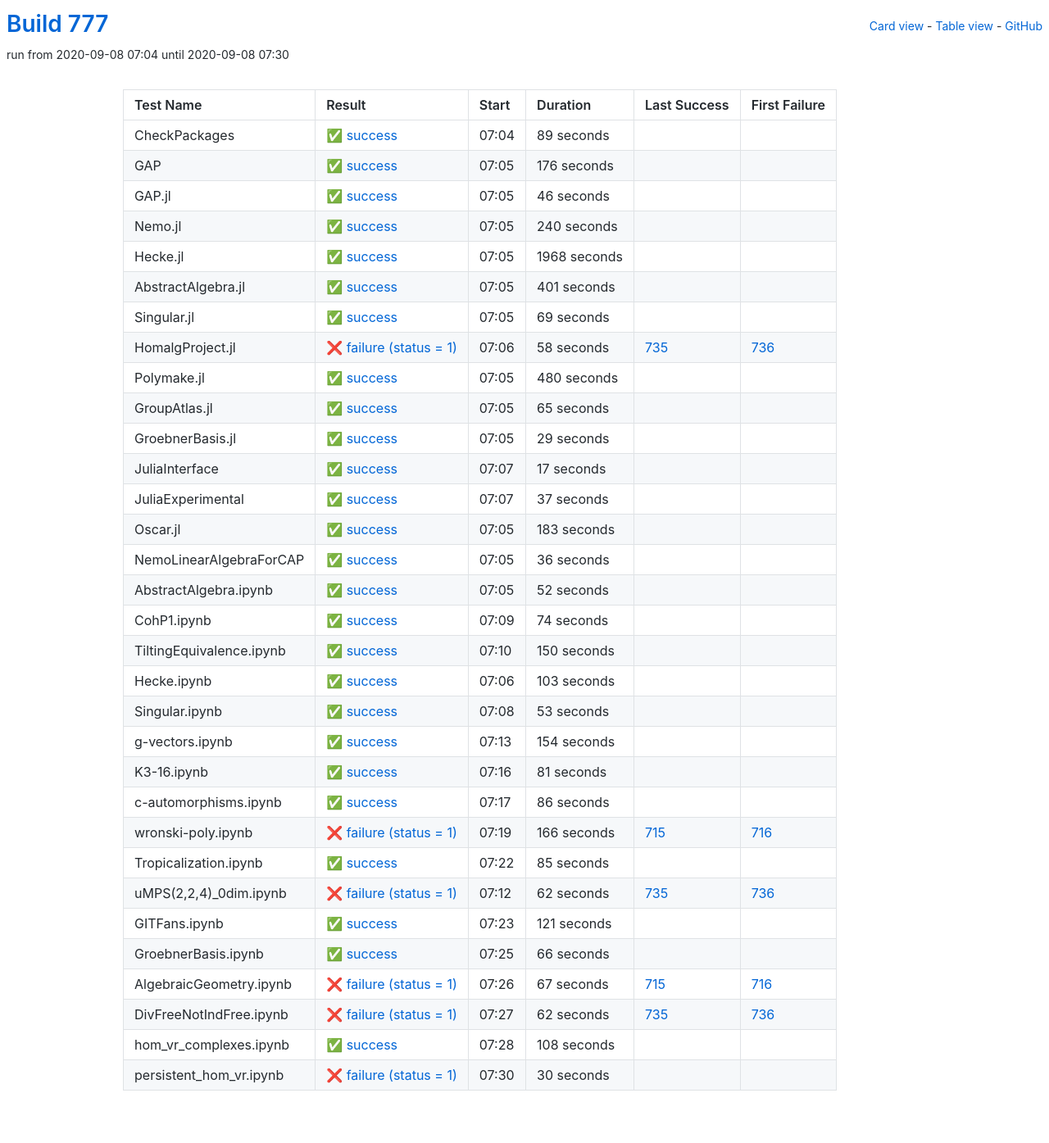
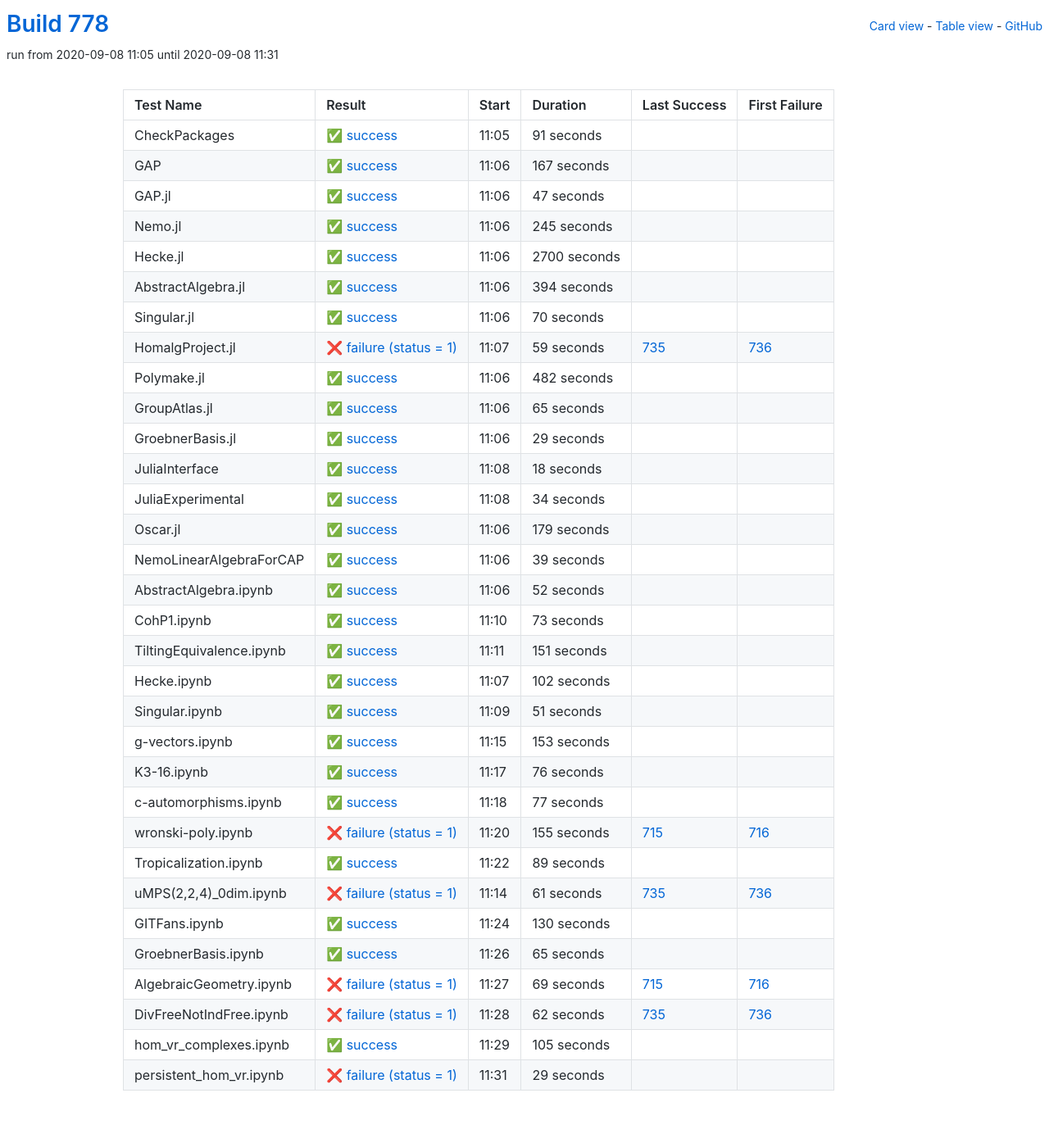
Before and after one commit to oscar-system/oscar-ci-status-stable, a Jekyll site: the page built from table.html, in a window 1280 px wide. Shown: the whole page at 82% size. Built offline with Jekyll 4.4.1, drawn with Linux system fonts in a browser that asks for light colours.

Commit message:
Build #778

```diff
--- a/_data/ci.yml
+++ b/_data/ci.yml
@@ -1,6 +1,6 @@
 ---
-build: 777
-build_url: https://oscarci.mathematik.uni-kl.de/job/oscar-stable/777/
+build: 778
+build_url: https://oscarci.mathematik.uni-kl.de/job/oscar-stable/778/
 job: oscar-stable
 organization: oscar-system
 repo: oscar-ci-status-stable
@@ -8,116 +8,116 @@ repourl: https://github.com/oscar-system/oscar-ci-status-stable
 tests:
 - name: CheckPackages
   id: checkpackages
-  log: https://oscarci.mathematik.uni-kl.de/job/oscar-stable/777/artifact/logs/build-777/CheckPackages.log
-  start: 2020-09-08 07:04
+  log: https://oscarci.mathematik.uni-kl.de/job/oscar-stable/778/artifact/logs/build-778/CheckPackages.log
+  start: 2020-09-08 11:05
   success: true
   exitcode: 0
   status: success
-  duration: 89
+  duration: 91
   last_success: false
   last_success_url:
   first_failure: false
   first_failure_url:
 - name: GAP
   id: gap
-  log: https://oscarci.mathematik.uni-kl.de/job/oscar-stable/777/artifact/logs/build-777/GAP.log
-  start: 2020-09-08 07:05
+  log: https://oscarci.mathematik.uni-kl.de/job/oscar-stable/778/artifact/logs/build-778/GAP.log
+  start: 2020-09-08 11:06
   success: true
   exitcode: 0
   status: success
-  duration: 176
+  duration: 167
   last_success: false
   last_success_url:
   first_failure: false
   first_failure_url:
 - name: GAP.jl
   id: gap-jl
-  log: https://oscarci.mathematik.uni-kl.de/job/oscar-stable/777/artifact/logs/build-777/GAP.jl.log
-  start: 2020-09-08 07:05
+  log: https://oscarci.mathematik.uni-kl.de/job/oscar-stable/778/artifact/logs/build-778/GAP.jl.log
+  start: 2020-09-08 11:06
   success: true
   exitcode: 0
   status: success
-  duration: 46
+  duration: 47
   last_success: false
   last_success_url:
   first_failure: false
   first_failure_url:
 - name: Nemo.jl
   id: nemo-jl
-  log: https://oscarci.mathematik.uni-kl.de/job/oscar-stable/777/artifact/logs/build-777/Nemo.jl.log
-  start: 2020-09-08 07:05
+  log: https://oscarci.mathematik.uni-kl.de/job/oscar-stable/778/artifact/logs/build-778/Nemo.jl.log
+  start: 2020-09-08 11:06
   success: true
   exitcode: 0
   status: success
-  duration: 240
+  duration: 245
   last_success: false
   last_success_url:
   first_failure: false
   first_failure_url:
 - name: Hecke.jl
   id: hecke-jl
-  log: https://oscarci.mathematik.uni-kl.de/job/oscar-stable/777/artifact/logs/build-777/Hecke.jl.log
-  start: 2020-09-08 07:05
+  log: https://oscarci.mathematik.uni-kl.de/job/oscar-stable/778/artifact/logs/build-778/Hecke.jl.log
+  start: 2020-09-08 11:06
   success: true
   exitcode: 0
   status: success
-  duration: 1968
+  duration: 2700
   last_success: false
   last_success_url:
   first_failure: false
   first_failure_url:
 - name: AbstractAlgebra.jl
   id: abstractalgebra-jl
-  log: https://oscarci.mathematik.uni-kl.de/job/oscar-stable/777/artifact/logs/build-777/AbstractAlgebra.jl.log
-  start: 2020-09-08 07:05
+  log: https://oscarci.mathematik.uni-kl.de/job/oscar-stable/778/artifact/logs/build-778/AbstractAlgebra.jl.log
+  start: 2020-09-08 11:06
   success: true
   exitcode: 0
   status: success
-  duration: 401
+  duration: 394
   last_success: false
   last_success_url:
   first_failure: false
   first_failure_url:
 - name: Singular.jl
   id: singular-jl
-  log: https://oscarci.mathematik.uni-kl.de/job/oscar-stable/777/artifact/logs/build-777/Singular.jl.log
-  start: 2020-09-08 07:05
+  log: https://oscarci.mathematik.uni-kl.de/job/oscar-stable/778/artifact/logs/build-778/Singular.jl.log
+  start: 2020-09-08 11:06
   success: true
   exitcode: 0
   status: success
-  duration: 69
+  duration: 70
   last_success: false
   last_success_url:
   first_failure: false
   first_failure_url:
 - name: HomalgProject.jl
   id: homalgproject-jl
-  log: https://oscarci.mathematik.uni-kl.de/job/oscar-stable/777/artifact/logs/build-777/HomalgProject.jl.log
-  start: 2020-09-08 07:06
+  log: https://oscarci.mathematik.uni-kl.de/job/oscar-stable/778/artifact/logs/build-778/HomalgProject.jl.log
+  start: 2020-09-08 11:07
   success: false
   exitcode: 1
   status: failure
-  duration: 58
+  duration: 59
   last_success: 735
   last_success_url: https://oscarci.mathematik.uni-kl.de/job/oscar-stable/735/
   first_failure: 736
   first_failure_url: https://oscarci.mathematik.uni-kl.de/job/oscar-stable/736/
 - name: Polymake.jl
   id: polymake-jl
-  log: https://oscarci.mathematik.uni-kl.de/job/oscar-stable/777/artifact/logs/build-777/Polymake.jl.log
-  start: 2020-09-08 07:05
+  log: https://oscarci.mathematik.uni-kl.de/job/oscar-stable/778/artifact/logs/build-778/Polymake.jl.log
+  start: 2020-09-08 11:06
   success: true
   exitcode: 0
   status: success
-  duration: 480
+  duration: 482
   last_success: false
   last_success_url:
   first_failure: false
   first_failure_url:
 - name: GroupAtlas.jl
   id: groupatlas-jl
-  log: https://oscarci.mathematik.uni-kl.de/job/oscar-stable/777/artifact/logs/build-777/GroupAtlas.jl.log
-  start: 2020-09-08 07:05
+  log: https://oscarci.mathematik.uni-kl.de/job/oscar-stable/778/artifact/logs/build-778/GroupAtlas.jl.log
+  start: 2020-09-08 11:06
   success: true
   exitcode: 0
   status: success
@@ -128,8 +128,8 @@ tests:
   first_failure_url:
 - name: GroebnerBasis.jl
   id: groebnerbasis-jl
-  log: https://oscarci.mathematik.uni-kl.de/job/oscar-stable/777/artifact/logs/build-777/GroebnerBasis.jl.log
-  start: 2020-09-08 07:05
+  log: https://oscarci.mathematik.uni-kl.de/job/oscar-stable/778/artifact/logs/build-778/GroebnerBasis.jl.log
+  start: 2020-09-08 11:06
   success: true
   exitcode: 0
   status: success
@@ -140,56 +140,56 @@ tests:
   first_failure_url:
 - name: JuliaInterface
   id: juliainterface
-  log: https://oscarci.mathematik.uni-kl.de/job/oscar-stable/777/artifact/logs/build-777/JuliaInterface.log
-  start: 2020-09-08 07:07
+  log: https://oscarci.mathematik.uni-kl.de/job/oscar-stable/778/artifact/logs/build-778/JuliaInterface.log
+  start: 2020-09-08 11:08
   success: true
   exitcode: 0
   status: success
-  duration: 17
+  duration: 18
   last_success: false
   last_success_url:
   first_failure: false
   first_failure_url:
 - name: JuliaExperimental
   id: juliaexperimental
-  log: https://oscarci.mathematik.uni-kl.de/job/oscar-stable/777/artifact/logs/build-777/JuliaExperimental.log
-  start: 2020-09-08 07:07
+  log: https://oscarci.mathematik.uni-kl.de/job/oscar-stable/778/artifact/logs/build-778/JuliaExperimental.log
+  start: 2020-09-08 11:08
   success: true
   exitcode: 0
   status: success
-  duration: 37
+  duration: 34
   last_success: false
   last_success_url:
   first_failure: false
   first_failure_url:
 - name: Oscar.jl
   id: oscar-jl
-  log: https://oscarci.mathematik.uni-kl.de/job/oscar-stable/777/artifact/logs/build-777/Oscar.jl.log
-  start: 2020-09-08 07:05
+  log: https://oscarci.mathematik.uni-kl.de/job/oscar-stable/778/artifact/logs/build-778/Oscar.jl.log
+  start: 2020-09-08 11:06
   success: true
   exitcode: 0
   status: success
-  duration: 183
+  duration: 179
   last_success: false
   last_success_url:
   first_failure: false
   first_failure_url:
 - name: NemoLinearAlgebraForCAP
   id: nemolinearalgebraforcap
-  log: https://oscarci.mathematik.uni-kl.de/job/oscar-stable/777/artifact/logs/build-777/NemoLinearAlgebraForCAP.log
-  start: 2020-09-08 07:05
+  log: https://oscarci.mathematik.uni-kl.de/job/oscar-stable/778/artifact/logs/build-778/NemoLinearAlgebraForCAP.log
+  start: 2020-09-08 11:06
   success: true
   exitcode: 0
   status: success
-  duration: 36
+  duration: 39
   last_success: false
   last_success_url:
   first_failure: false
   first_failure_url:
 - name: AbstractAlgebra.ipynb
   id: abstractalgebra-ipynb
-  log: https://oscarci.mathematik.uni-kl.de/job/oscar-stable/777/artifact/logs/build-777/AbstractAlgebra.ipynb.log
-  start: 2020-09-08 07:05
+  log: https://oscarci.mathematik.uni-kl.de/job/oscar-stable/778/artifact/logs/build-778/AbstractAlgebra.ipynb.log
+  start: 2020-09-08 11:06
   success: true
   exitcode: 0
   status: success
@@ -200,164 +200,164 @@ tests:
   first_failure_url:
 - name: CohP1.ipynb
   id: cohp1-ipynb
-  log: https://oscarci.mathematik.uni-kl.de/job/oscar-stable/777/artifact/logs/build-777/CohP1.ipynb.log
-  start: 2020-09-08 07:09
+  log: https://oscarci.mathematik.uni-kl.de/job/oscar-stable/778/artifact/logs/build-778/CohP1.ipynb.log
+  start: 2020-09-08 11:10
   success: true
   exitcode: 0
   status: success
-  duration: 74
+  duration: 73
   last_success: false
   last_success_url:
   first_failure: false
   first_failure_url:
 - name: TiltingEquivalence.ipynb
   id: tiltingequivalence-ipynb
-  log: https://oscarci.mathematik.uni-kl.de/job/oscar-stable/777/artifact/logs/build-777/TiltingEquivalence.ipynb.log
-  start: 2020-09-08 07:10
+  log: https://oscarci.mathematik.uni-kl.de/job/oscar-stable/778/artifact/logs/build-778/TiltingEquivalence.ipynb.log
+  start: 2020-09-08 11:11
   success: true
   exitcode: 0
   status: success
-  duration: 150
+  duration: 151
   last_success: false
   last_success_url:
   first_failure: false
   first_failure_url:
 - name: Hecke.ipynb
   id: hecke-ipynb
-  log: https://oscarci.mathematik.uni-kl.de/job/oscar-stable/777/artifact/logs/build-777/Hecke.ipynb.log
-  start: 2020-09-08 07:06
+  log: https://oscarci.mathematik.uni-kl.de/job/oscar-stable/778/artifact/logs/build-778/Hecke.ipynb.log
+  start: 2020-09-08 11:07
   success: true
   exitcode: 0
   status: success
-  duration: 103
+  duration: 102
   last_success: false
   last_success_url:
   first_failure: false
   first_failure_url:
 - name: Singular.ipynb
   id: singular-ipynb
-  log: https://oscarci.mathematik.uni-kl.de/job/oscar-stable/777/artifact/logs/build-777/Singular.ipynb.log
-  start: 2020-09-08 07:08
+  log: https://oscarci.mathematik.uni-kl.de/job/oscar-stable/778/artifact/logs/build-778/Singular.ipynb.log
+  start: 2020-09-08 11:09
   success: true
   exitcode: 0
   status: success
-  duration: 53
+  duration: 51
   last_success: false
   last_success_url:
   first_failure: false
   first_failure_url:
 - name: g-vectors.ipynb
   id: g-vectors-ipynb
-  log: https://oscarci.mathematik.uni-kl.de/job/oscar-stable/777/artifact/logs/build-777/g-vectors.ipynb.log
-  start: 2020-09-08 07:13
+  log: https://oscarci.mathematik.uni-kl.de/job/oscar-stable/778/artifact/logs/build-778/g-vectors.ipynb.log
+  start: 2020-09-08 11:15
   success: true
   exitcode: 0
   status: success
-  duration: 154
+  duration: 153
   last_success: false
   last_success_url:
   first_failure: false
   first_failure_url:
 - name: K3-16.ipynb
   id: k3-16-ipynb
-  log: https://oscarci.mathematik.uni-kl.de/job/oscar-stable/777/artifact/logs/build-777/K3-16.ipynb.log
-  start: 2020-09-08 07:16
+  log: https://oscarci.mathematik.uni-kl.de/job/oscar-stable/778/artifact/logs/build-778/K3-16.ipynb.log
+  start: 2020-09-08 11:17
   success: true
   exitcode: 0
   status: success
-  duration: 81
+  duration: 76
   last_success: false
   last_success_url:
   first_failure: false
   first_failure_url:
 - name: c-automorphisms.ipynb
   id: c-automorphisms-ipynb
-  log: https://oscarci.mathematik.uni-kl.de/job/oscar-stable/777/artifact/logs/build-777/c-automorphisms.ipynb.log
-  start: 2020-09-08 07:17
+  log: https://oscarci.mathematik.uni-kl.de/job/oscar-stable/778/artifact/logs/build-778/c-automorphisms.ipynb.log
+  start: 2020-09-08 11:18
   success: true
   exitcode: 0
   status: success
-  duration: 86
+  duration: 77
   last_success: false
   last_success_url:
   first_failure: false
   first_failure_url:
 - name: wronski-poly.ipynb
   id: wronski-poly-ipynb
-  log: https://oscarci.mathematik.uni-kl.de/job/oscar-stable/777/artifact/logs/build-777/wronski-poly.ipynb.log
-  start: 2020-09-08 07:19
+  log: https://oscarci.mathematik.uni-kl.de/job/oscar-stable/778/artifact/logs/build-778/wronski-poly.ipynb.log
+  start: 2020-09-08 11:20
   success: false
   exitcode: 1
   status: failure
-  duration: 166
+  duration: 155
   last_success: 715
   last_success_url: https://oscarci.mathematik.uni-kl.de/job/oscar-stable/715/
   first_failure: 716
   first_failure_url: https://oscarci.mathematik.uni-kl.de/job/oscar-stable/716/
 - name: Tropicalization.ipynb
   id: tropicalization-ipynb
-  log: https://oscarci.mathematik.uni-kl.de/job/oscar-stable/777/artifact/logs/build-777/Tropicalization.ipynb.log
-  start: 2020-09-08 07:22
+  log: https://oscarci.mathematik.uni-kl.de/job/oscar-stable/778/artifact/logs/build-778/Tropicalization.ipynb.log
+  start: 2020-09-08 11:22
   success: true
   exitcode: 0
   status: success
-  duration: 85
+  duration: 89
   last_success: false
   last_success_url:
   first_failure: false
   first_failure_url:
 - name: uMPS(2,2,4)_0dim.ipynb
   id: umps-2-2-4-0dim-ipynb
-  log: https://oscarci.mathematik.uni-kl.de/job/oscar-stable/777/artifact/logs/build-777/uMPS-2-2-4-_0dim.ipynb.log
-  start: 2020-09-08 07:12
+  log: https://oscarci.mathematik.uni-kl.de/job/oscar-stable/778/artifact/logs/build-778/uMPS-2-2-4-_0dim.ipynb.log
+  start: 2020-09-08 11:14
   success: false
   exitcode: 1
   status: failure
-  duration: 62
+  duration: 61
   last_success: 735
   last_success_url: https://oscarci.mathematik.uni-kl.de/job/oscar-stable/735/
   first_failure: 736
   first_failure_url: https://oscarci.mathematik.uni-kl.de/job/oscar-stable/736/
 - name: GITFans.ipynb
   id: gitfans-ipynb
-  log: https://oscarci.mathematik.uni-kl.de/job/oscar-stable/777/artifact/logs/build-777/GITFans.ipynb.log
-  start: 2020-09-08 07:23
+  log: https://oscarci.mathematik.uni-kl.de/job/oscar-stable/778/artifact/logs/build-778/GITFans.ipynb.log
+  start: 2020-09-08 11:24
   success: true
   exitcode: 0
   status: success
-  duration: 121
+  duration: 130
   last_success: false
   last_success_url:
   first_failure: false
   first_failure_url:
 - name: GroebnerBasis.ipynb
   id: groebnerbasis-ipynb
-  log: https://oscarci.mathematik.uni-kl.de/job/oscar-stable/777/artifact/logs/build-777/GroebnerBasis.ipynb.log
-  start: 2020-09-08 07:25
+  log: https://oscarci.mathematik.uni-kl.de/job/oscar-stable/778/artifact/logs/build-778/GroebnerBasis.ipynb.log
+  start: 2020-09-08 11:26
   success: true
   exitcode: 0
   status: success
-  duration: 66
+  duration: 65
   last_success: false
   last_success_url:
   first_failure: false
   first_failure_url:
 - name: AlgebraicGeometry.ipynb
   id: algebraicgeometry-ipynb
-  log: https://oscarci.mathematik.uni-kl.de/job/oscar-stable/777/artifact/logs/build-777/AlgebraicGeometry.ipynb.log
-  start: 2020-09-08 07:26
+  log: https://oscarci.mathematik.uni-kl.de/job/oscar-stable/778/artifact/logs/build-778/AlgebraicGeometry.ipynb.log
+  start: 2020-09-08 11:27
   success: false
   exitcode: 1
   status: failure
-  duration: 67
+  duration: 69
   last_success: 715
   last_success_url: https://oscarci.mathematik.uni-kl.de/job/oscar-stable/715/
   first_failure: 716
   first_failure_url: https://oscarci.mathematik.uni-kl.de/job/oscar-stable/716/
 - name: DivFreeNotIndFree.ipynb
   id: divfreenotindfree-ipynb
-  log: https://oscarci.mathematik.uni-kl.de/job/oscar-stable/777/artifact/logs/build-777/DivFreeNotIndFree.ipynb.log
-  start: 2020-09-08 07:27
+  log: https://oscarci.mathematik.uni-kl.de/job/oscar-stable/778/artifact/logs/build-778/DivFreeNotIndFree.ipynb.log
+  start: 2020-09-08 11:28
   success: false
   exitcode: 1
   status: failure
@@ -368,24 +368,24 @@ tests:
   first_failure_url: https://oscarci.mathematik.uni-kl.de/job/oscar-stable/736/
 - name: hom_vr_complexes.ipynb
   id: hom-vr-complexes-ipynb
-  log: https://oscarci.mathematik.uni-kl.de/job/oscar-stable/777/artifact/logs/build-777/hom_vr_complexes.ipynb.log
-  start: 2020-09-08 07:28
+  log: https://oscarci.mathematik.uni-kl.de/job/oscar-stable/778/artifact/logs/build-778/hom_vr_complexes.ipynb.log
+  start: 2020-09-08 11:29
   success: true
   exitcode: 0
   status: success
-  duration: 108
+  duration: 105
   last_success: false
   last_success_url:
   first_failure: false
   first_failure_url:
 - name: persistent_hom_vr.ipynb
   id: persistent-hom-vr-ipynb
-  log: https://oscarci.mathematik.uni-kl.de/job/oscar-stable/777/artifact/logs/build-777/persistent_hom_vr.ipynb.log
-  start: 2020-09-08 07:30
+  log: https://oscarci.mathematik.uni-kl.de/job/oscar-stable/778/artifact/logs/build-778/persistent_hom_vr.ipynb.log
+  start: 2020-09-08 11:31
   success: false
   exitcode: 1
   status: failure
-  duration: 30
+  duration: 29
   last_success: false
   last_success_url:
   first_failure: false
```
Also changed, not shown: README.md.
